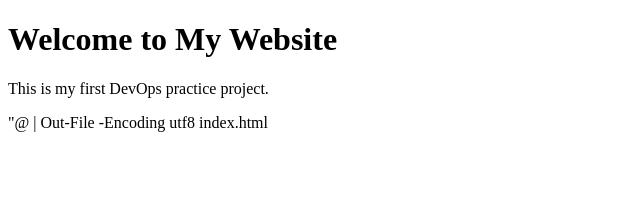
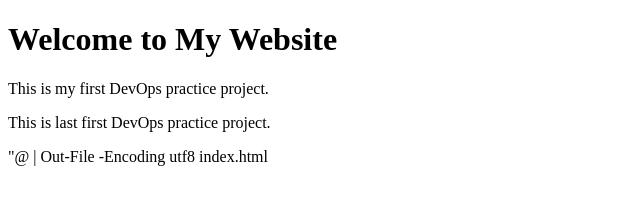
Before and after one commit to huzaifaakhlaq08-afk/MyWebsite, a plain HTML site: page index.html in a window 1280 px wide. Shown: the whole page, without its empty margins (0-640 px from the left). Drawn offline with Linux system fonts and the light colour scheme.

```diff
--- a/index.html
+++ b/index.html
@@ -8,6 +8,7 @@
 <body>
 <h1>Welcome to My Website</h1>
 <p>This is my first DevOps practice project.</p>
+<p>This is last first DevOps practice project.</p>
 </body>
 </html>
 
```
